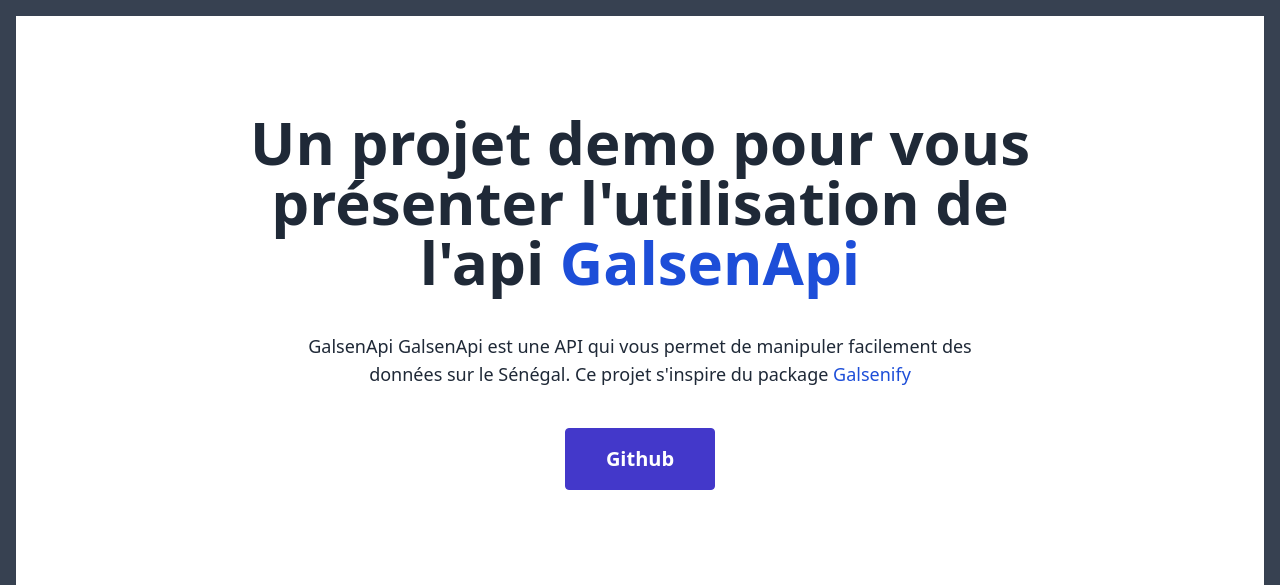
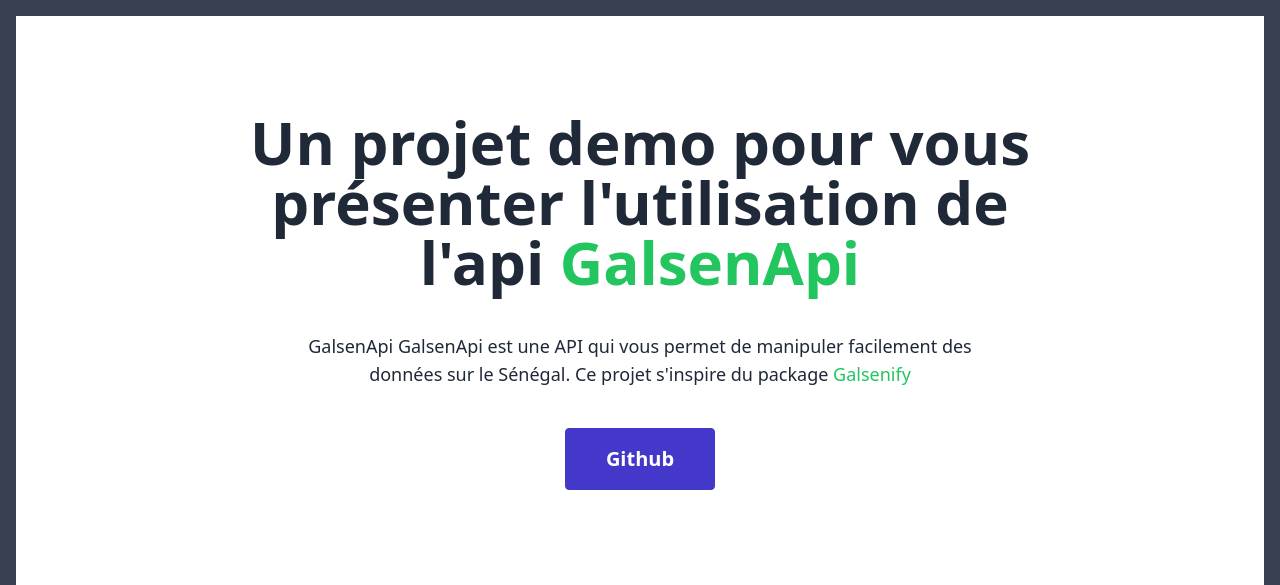
Before and after one commit to sibylassana95/GalsenAPi, a Django app: page / in a window 1280 px wide. Shown: the part 64-649 px from the top of the page. Run offline with Django 4.2, Linux system fonts and the light colour scheme; data that the repository does not hold is empty; some libraries are stand-ins or nearby versions; grey boxes are pictures that could not be loaded.

Commit message:
update pays

```diff
--- a/demo/templates/demo/pays.html
+++ b/demo/templates/demo/pays.html
@@ -1,14 +1,14 @@
 {% extends 'base.html' %}
 {% block content %}
- <div class="bg-white shadow-sm dark:bg-gray-500">
+ <div class="bg-white shadow-sm dark:bg-gray-800">
                 <div class="container mx-auto flex flex-col items-center py-12 sm:py-24">
                     <div class="w-11/12 sm:w-2/3 lg:flex justify-center items-center flex-col  mb-5 sm:mb-10">
                         <h1 class="text-2xl sm:text-3xl md:text-4xl lg:text-5xl xl:text-6xl text-center text-gray-800 dark:text-white font-black leading-7 md:leading-10">
                            Un projet demo pour vous présenter l'utilisation de l'api
-                            <span class="text-blue-700">GalsenApi</span>
+                            <span class="text-green-500">GalsenApi</span>
 
                         </h1>
-                        <p class="mt-5 sm:mt-10 lg:w-10/12 dark:text-white  font-normal text-center text-sm sm:text-lg">GalsenApi GalsenApi est une API qui vous permet de manipuler facilement des données sur le Sénégal. Ce projet s'inspire du package <a href="https://www.npmjs.com/package/galsenify" class="text-blue-700">Galsenify</a></p>
+                        <p class="mt-5 sm:mt-10 lg:w-10/12 dark:text-white  font-normal text-center text-sm sm:text-lg">GalsenApi GalsenApi est une API qui vous permet de manipuler facilement des données sur le Sénégal. Ce projet s'inspire du package <a href="https://www.npmjs.com/package/galsenify" class="text-green-500">Galsenify</a></p>
                     </div>
                     <div class="flex justify-center items-center">
                         <a href="https://github.com/sibylassana95/GalsenAPi" class="focus:outline-none focus:ring-2 focus:ring-offset-2 focus:ring-indigo-700 bg-indigo-700 transition duration-150 ease-in-out hover:bg-indigo-600 lg:text-xl lg:font-bold  rounded text-white px-4 sm:px-10 border border-indigo-700 py-2 sm:py-4 text-sm">Github</a>
@@ -31,19 +31,19 @@
                     <div class="">
                         <img src="{{ data_pays.drapeau }}" class="w-full h-96 object-cover">
                     </div>
-                    <div class="p-4 pb-5 dark:bg-gray-500">
+                    <div class="p-4 pb-5 dark:bg-gray-800">
                         <h2 class="block text-2xl font-semibold dark:text-white font-roboto">
-                            {{ data_pays.pays }}(<span class="text-blue-700">{{ data_pays.devise }}</span>)
+                            {{ data_pays.pays }}(<span class="text-green-500">{{ data_pays.devise }}</span>)
                         </h2>
                         <div class="mt-2 flex space-x-4">
-                            <div class="flex text-blue-700 text-sm items-center">
-                                <span class="mr-2 text-xs text-blue-700">
+                            <div class="flex text-green-500 text-sm items-center">
+                                <span class="mr-2 text-xs text-green-500">
                                     <i class="far fa-user"></i>
                                 </span>
                                {{ data_pays.habitants }} habitants
                             </div>
-                            <div class="flex text-blue-700 text-sm items-center">
-                                <span class="mr-2 text-xs text-blue-700">
+                            <div class="flex text-green-500 text-sm items-center">
+                                <span class="mr-2 text-xs text-green-500">
                                     <i class="fa fa-building"></i>
                                 </span>
                                 capitale {{ data_pays.capital }}
@@ -51,8 +51,8 @@
                         </div>
 
                         <p class="dark:text-white text-sm mt-5">
-                            Le Sénégal est un pays de l'Afrique de l'Ouest qui partage ses frontières avec la Mauritanie, le Mali, la Guinée, la Gambie, et la Guinée-Bissau. Sa capitale est <span class="text-blue-700">{{ data_pays.capital }}</span>, une ville animée située sur la côte atlantique. La langue officielle du Sénégal est le <span class="text-blue-700">{{ data_pays.langueOfficielle }}</span>, bien que plusieurs autres langues locales soient également parlées dans le pays comme le<span class="text-blue-700">
-                        <select class="text-blue-700">
+                            Le Sénégal est un pays de l'Afrique de l'Ouest qui partage ses frontières avec la Mauritanie, le Mali, la Guinée, la Gambie, et la Guinée-Bissau. Sa capitale est <span class="text-green-500">{{ data_pays.capital }}</span>, une ville animée située sur la côte atlantique. La langue officielle du Sénégal est le <span class="text-green-500">{{ data_pays.langueOfficielle }}</span>, bien que plusieurs autres langues locales soient également parlées dans le pays comme le<span class="text-green-500">
+                        <select class="text-green-500">
                             {% for langue in data_pays.languesNationales %}
                             <option value="{{ langue}}">{{ langue }}</option>
                             {% endfor %}
@@ -62,12 +62,12 @@
 
                         <p class="bg-green-50 border dark:text-gray-800 border-green-500 p-3 text-sm   mt-5">
 
-                           La monnaie officielle du Sénégal est le  <span class="text-blue-700">{{ data_pays.monnaie}}</span>, qui est utilisée dans plusieurs autres pays africains. Le code ISO du Sénégal est <span class="text-blue-700">{{ data_pays.codeIso }}</span>, et l'indicatif téléphonique est <span class="text-blue-700">{{ data_pays.indicatif }}</span>.
+                           La monnaie officielle du Sénégal est le  <span class="text-green-500">{{ data_pays.monnaie}}</span>, qui est utilisée dans plusieurs autres pays africains. Le code ISO du Sénégal est <span class="text-green-500">{{ data_pays.codeIso }}</span>, et l'indicatif téléphonique est <span class="text-green-500">{{ data_pays.indicatif }}</span>.
 
                         </p>
 
                         <p class="dark:text-white  text-sm mt-5">
-                           Le Sénégal est un pays peuplé d'environ <span class="text-blue-700">{{ data_pays.habitants }}</span> habitants, avec une superficie d'environ <span class="text-blue-700">{{ data_pays.surface }}</span> km². Il est divisé en <span class="text-blue-700">{{ data_pays.regions }}</span> régions, et <span class="text-blue-700">{{ data_pays.departments }} </span> départements.
+                           Le Sénégal est un pays peuplé d'environ <span class="text-green-500">{{ data_pays.habitants }}</span> habitants, avec une superficie d'environ <span class="text-green-500">{{ data_pays.surface }}</span> km². Il est divisé en <span class="text-green-500">{{ data_pays.regions }}</span> régions, et <span class="text-green-500">{{ data_pays.departments }} </span> départements.
                         </p>
                          <p class="dark:text-white text-sm mt-5 text-left text-justify">
                          Un taux d’accroissement moyen annuel intercensitaire resté constant entre 2013 et 2023
@@ -82,9 +82,7 @@
 <p class="dark:text-white text-sm mt-5 text-left text-justify">
 En considérant les grands groupes d’âges, on observe un avantage numérique des hommes sur les femmes aux âges jeunes, moins de 15 ans avec 110,8 garçons pour 100 filles. Pour les tranches d’âges 15-34 ans et 60 ans ou plus, la tendance s’inverse en faveur des femmes avec respectivement 98,1 et 93,5 hommes pour 100 femmes.</p>
 <p class="dark:text-white text-sm mt-5 text-left text-justify">
-Une population concentrée sur l’axe Dakar-Thiès-Diourbel (46,8%)
-
-La population du Sénégal est répartie de façon inégale dans l’espace. Les plus fortes concentrations humaines s’observent à l’Ouest du pays, au Centre et vers le Nord-Ouest, tandis que l’Est et le Nord-Est demeurent faiblement peuplés.</p>
+Une population concentrée sur l’axe Dakar-Thiès-Diourbel (46,8%).La population du Sénégal est répartie de façon inégale dans l’espace. Les plus fortes concentrations humaines s’observent à l’Ouest du pays, au Centre et vers le Nord-Ouest, tandis que l’Est et le Nord-Est demeurent faiblement peuplés.</p>
 <p class="dark:text-white text-sm mt-5 text-left text-justify">
 La densité de la population initialement à 65 habitants au km² en 2013, est passée à 92 habitants au km² en 2023. La région de Dakar se démarque des autres avec une densité de  7 277 habitants au km². La région de Kédougou est la moins peuplée avec une densité de 15 habitants au km².</p>
 <p class="dark:text-white text-sm mt-5 text-left text-justify">
```
